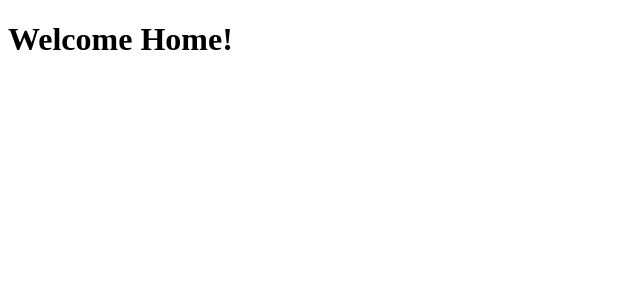
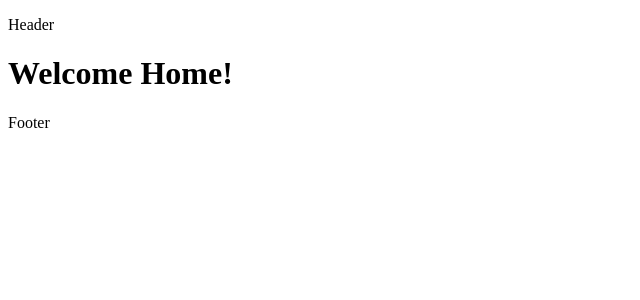
Before and after one commit to muhriddin20056525/nextjs-15, a Next.js app: page / in a window 1280 px wide. Shown: the top 300 px of the page, without its empty margins (0-640 px from the left). Built offline with nearby package versions, Linux system fonts and the light colour scheme.

Commit message:
10-dars Layouts

```diff
--- a/src/app/layout.tsx
+++ b/src/app/layout.tsx
@@ -1,14 +1,17 @@
-import { ReactNode } from "react";
-
-export const metadata = {
-  title: "Next js",
-  description: "Generated by next js",
-};
+import React, { ReactNode } from "react";
 
 export default function RootLayout({ children }: { children: ReactNode }) {
   return (
-    <html lang="en">
-      <body>{children}</body>
+    <html>
+      <body>
+        <header>
+          <p>Header</p>
+        </header>
+        {children}
+        <footer>
+          <p>Footer</p>
+        </footer>
+      </body>
     </html>
   );
 }
```
Also changed, not shown: 1 other file (tests, documents, lock files or other folders).
